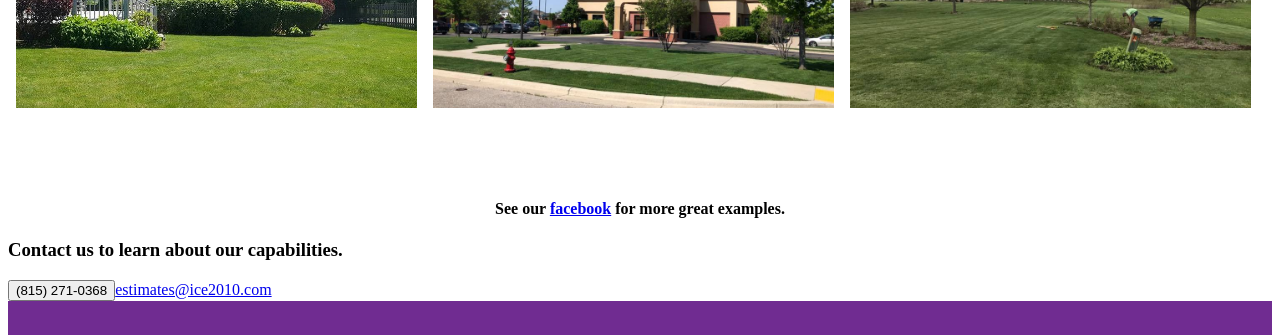
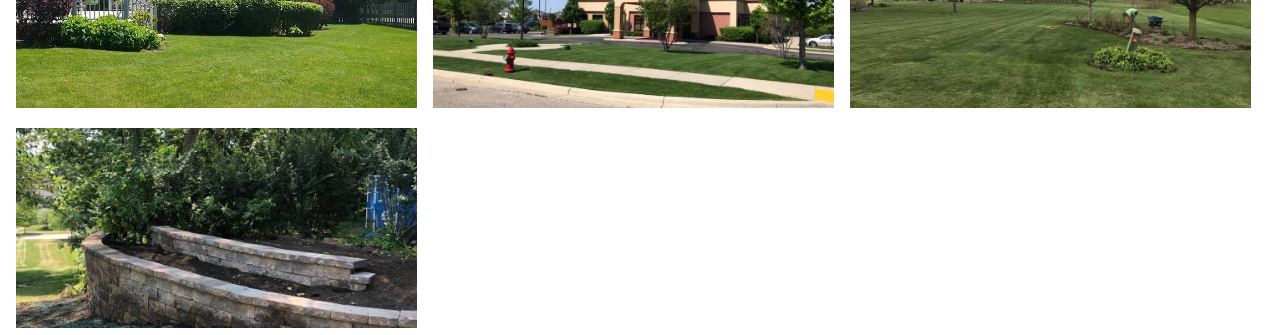
Before and after one commit to Ethanb75/ice-enterprises-II, a Gatsby site: page /projects in a window 1280 px wide. Shown: the part 1470-1805 px from the top of the page. Built offline with nearby package versions, Linux system fonts and the light colour scheme; Gatsby itself is replaced by a stand-in of ours.

Commit message:
added the new retaining wall photo

```diff
--- a/src/pages/css/projects.css
+++ b/src/pages/css/projects.css
@@ -69,6 +69,11 @@ main.projWrap {
   background: url(../../assets/landscaping-wisconsin.jpg) center center no-repeat;
   background-size: cover;
 }
+.project:nth-of-type(10) {
+  background: url(../../assets/retaining-wall-wisconsin.jpg) center center no-repeat;
+  background-size: cover;
+}
+
 
 @media screen and (max-width: 600px) {
   .project {
--- a/src/pages/projects.js
+++ b/src/pages/projects.js
@@ -34,6 +34,7 @@ const ProjectsPage = () => (
       <div className="project"></div>
       <div className="project"></div>
       <div className="project"></div>
+      <div className="project"></div>
       <div className="projectEnd">
         <h4>See our <a href="https://www.facebook.com/icesnowlandscape/">facebook</a> for more great examples.</h4>
       </div>
--- a/src/pages/services/retaining-walls+patios.js
+++ b/src/pages/services/retaining-walls+patios.js
@@ -6,6 +6,7 @@ import Footer from '../../components/Footer';
 
 import cover from '../../assets/landscape-development.jpg';
 import lm1 from '../../assets/retaining-walls-illinois-wisconsin.jpg';
+import rw from '../../assets/retaining-wall-wisconsin.jpg';
 
 const RetainingWalls = () => (
   <div>
@@ -29,6 +30,7 @@ const RetainingWalls = () => (
       <h3>Patio's</h3>
       <p>Concerned about the market value of your home? Increase the value of your house tremendously with one project. Adding a deck provides a high return on investment at 74 percent for composite and 87 percent for wood.</p>
       <p>On top of increasing the value of your home, adding a deck adds ‘WOW’ factor that’s unmatched. Entertain your friends and family with an outdoor installment that’s perfect for relaxation, cooking, game days, and hosting.</p>
+      <img src={rw} style={{ marginTop: '2rem' }} />
       <h3>Retaining walls</h3>
       <p>Retaining walls are rigid walls used to retain soil at different levels on both sides. They contain soil to a slope that wouldn’t occur naturally.</p>
       <p>Retaining walls are thought of as mostly utilitarian, but can be incorporated into your existing architecture to create a beautiful multi-use outdoor living space. Using unique shapes, terracing, and intricate designs make for beautiful outdoor solutions that add value to your home or property.</p>
```
Also changed, not shown: src/assets/retaining-wall-wisconsin.jpg (added).
